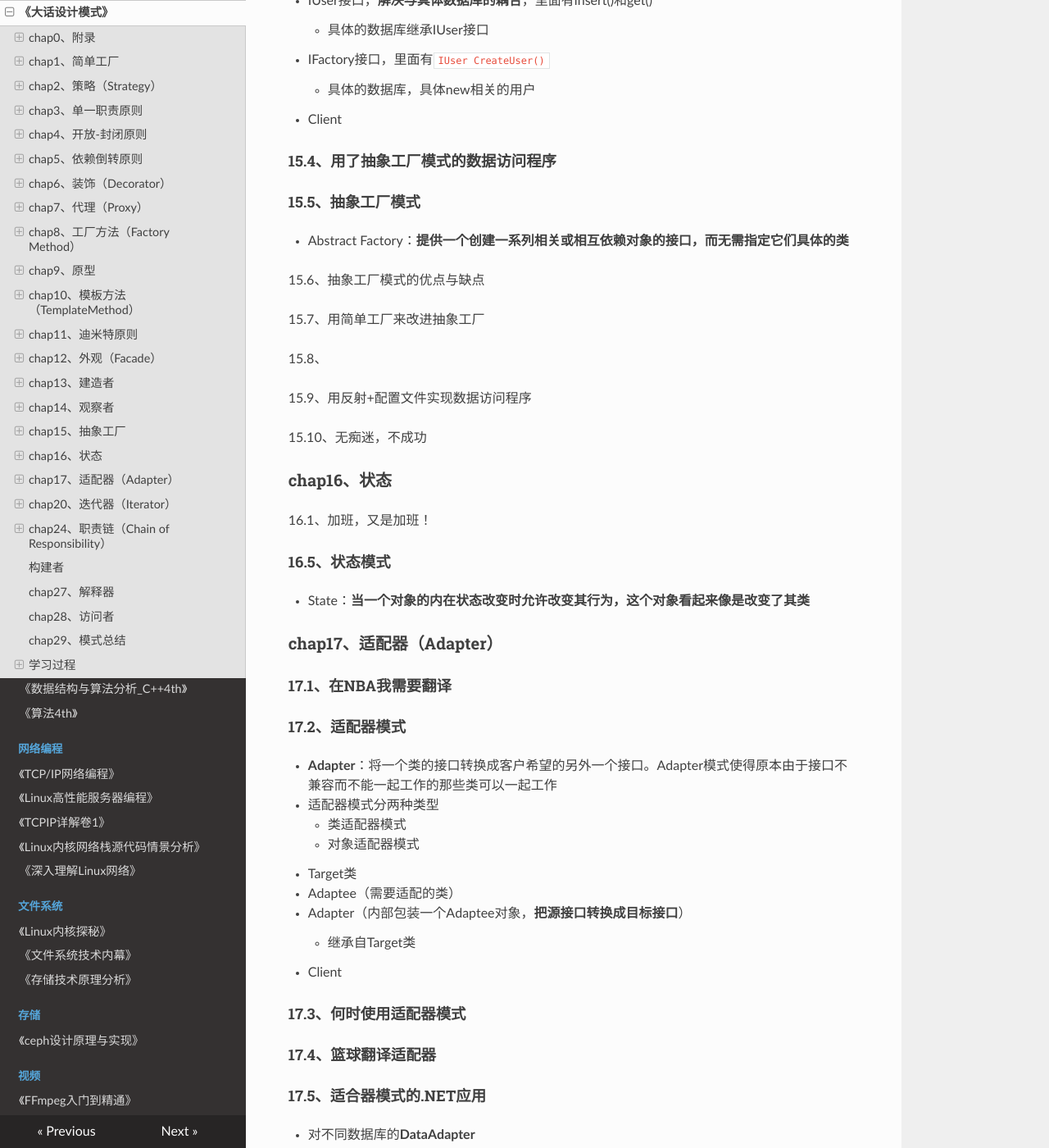
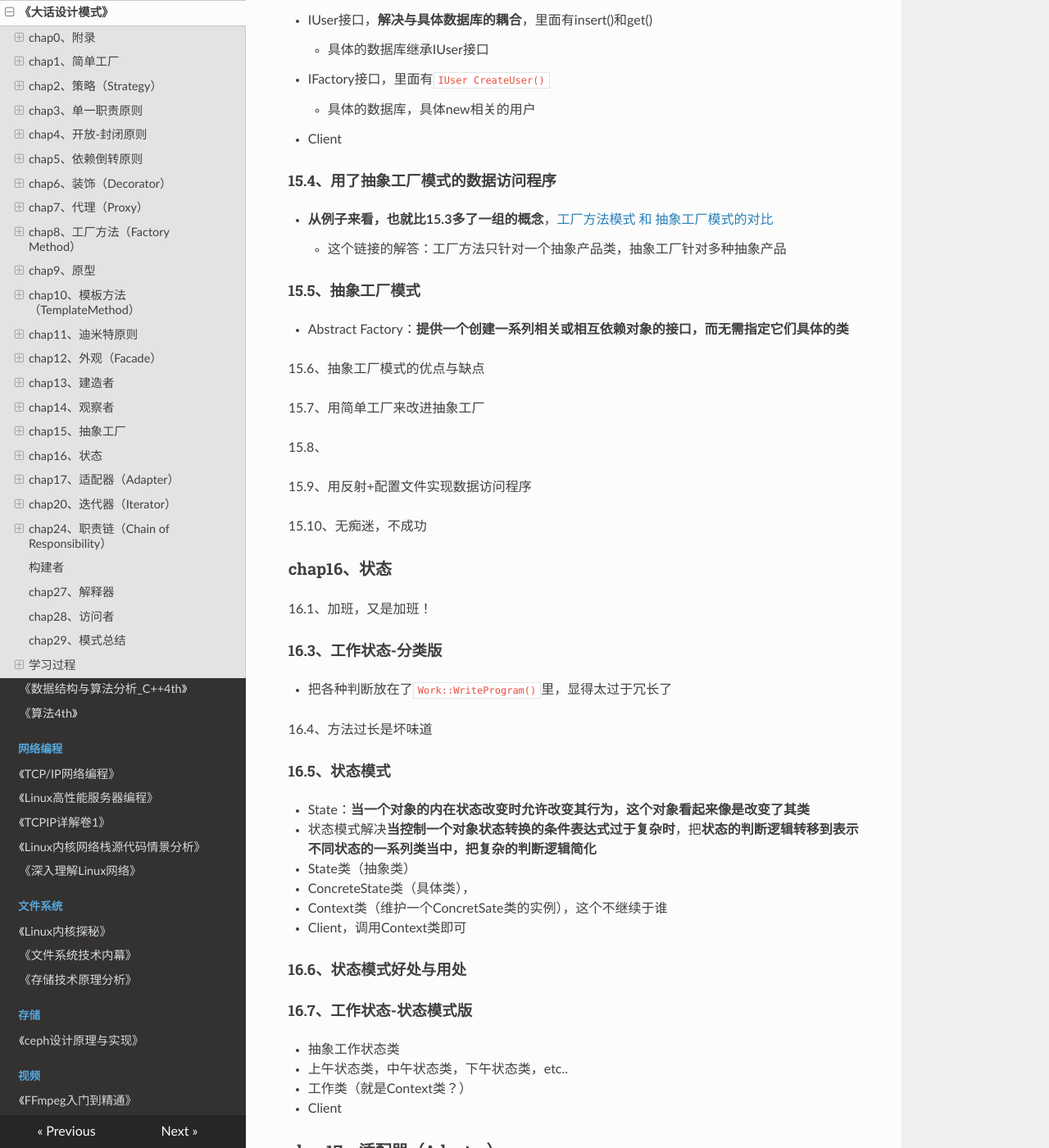
Before and after one commit to wolflion/booknotes, an MkDocs documentation site: the page built from docs/408/大话设计模式.md, in a window 1280 px wide and 1400 px high, scrolled down 14849 px. Shown: the whole window at 82% size. Built offline with MkDocs 1.6.1, drawn with Linux system fonts in a browser that asks for light colours; nearby versions of some CDN libraries; some of the changed text lies outside the part shown.

Commit message:
Update 大话设计模式.md

```diff
--- a/docs/408/大话设计模式.md
+++ b/docs/408/大话设计模式.md
@@ -11,7 +11,7 @@
 + 创建型（5），**创建对象的模式，抽象了实例化的过程**，关注的是对象的创建，**工、建、单、原**
 
   + 如何new出一个对象来
-  + 工厂方法（返回普通类型）、抽象工厂（返回抽象类型）、单例（首先是工厂，简单对象，只有一个实例）、建造者（元素较多）、原型（类对象复制出来）
+  + 工厂方法（返回普通类型）、抽象工厂（返回抽象类型）、单例（首先是工厂，简单对象，只有一个实例）、建造者（元素较多）、原型（类对象复制出来）  *这个是错的，工厂方法是1个，抽象工厂是多个，暂时是这么觉得的*
 
 + 结构型（7），**解决怎么组装现有类**，设计它们的交互模式  **适、享、代、组、装、外、桥**
 
@@ -575,6 +575,9 @@
 
 #### 15.4、用了抽象工厂模式的数据访问程序
 
++ **从例子来看，也就比15.3多了一组的概念**，[工厂方法模式 和 抽象工厂模式的对比](https://blog.csdn.net/zjj_flower/article/details/131570251)
+  + 这个链接的解答：工厂方法只针对一个抽象产品类，抽象工厂针对多种抽象产品
+
 #### 15.5、抽象工厂模式
 
 + Abstract Factory：**提供一个创建一系列相关或相互依赖对象的接口，而无需指定它们具体的类**
@@ -593,9 +596,29 @@
 
 16.1、加班，又是加班！
 
+#### 16.3、工作状态-分类版
+
++ 把各种判断放在了`Work::WriteProgram()`里，显得太过于冗长了
+
+16.4、方法过长是坏味道
+
 #### 16.5、状态模式
 
 + State：**当一个对象的内在状态改变时允许改变其行为，这个对象看起来像是改变了其类**
++ 状态模式解决**当控制一个对象状态转换的条件表达式过于复杂时**，把**状态的判断逻辑转移到表示不同状态的一系列类当中，把复杂的判断逻辑简化**
++ State类（抽象类）
++ ConcreteState类（具体类），
++ Context类（维护一个ConcretSate类的实例），这个不继续于谁
++ Client，调用Context类即可
+
+#### 16.6、状态模式好处与用处
+
+#### 16.7、工作状态-状态模式版
+
++ 抽象工作状态类
++ 上午状态类，中午状态类，下午状态类，etc..
++ 工作类（就是Context类？）
++ Client
 
 ### chap17、适配器（Adapter）
 
```
